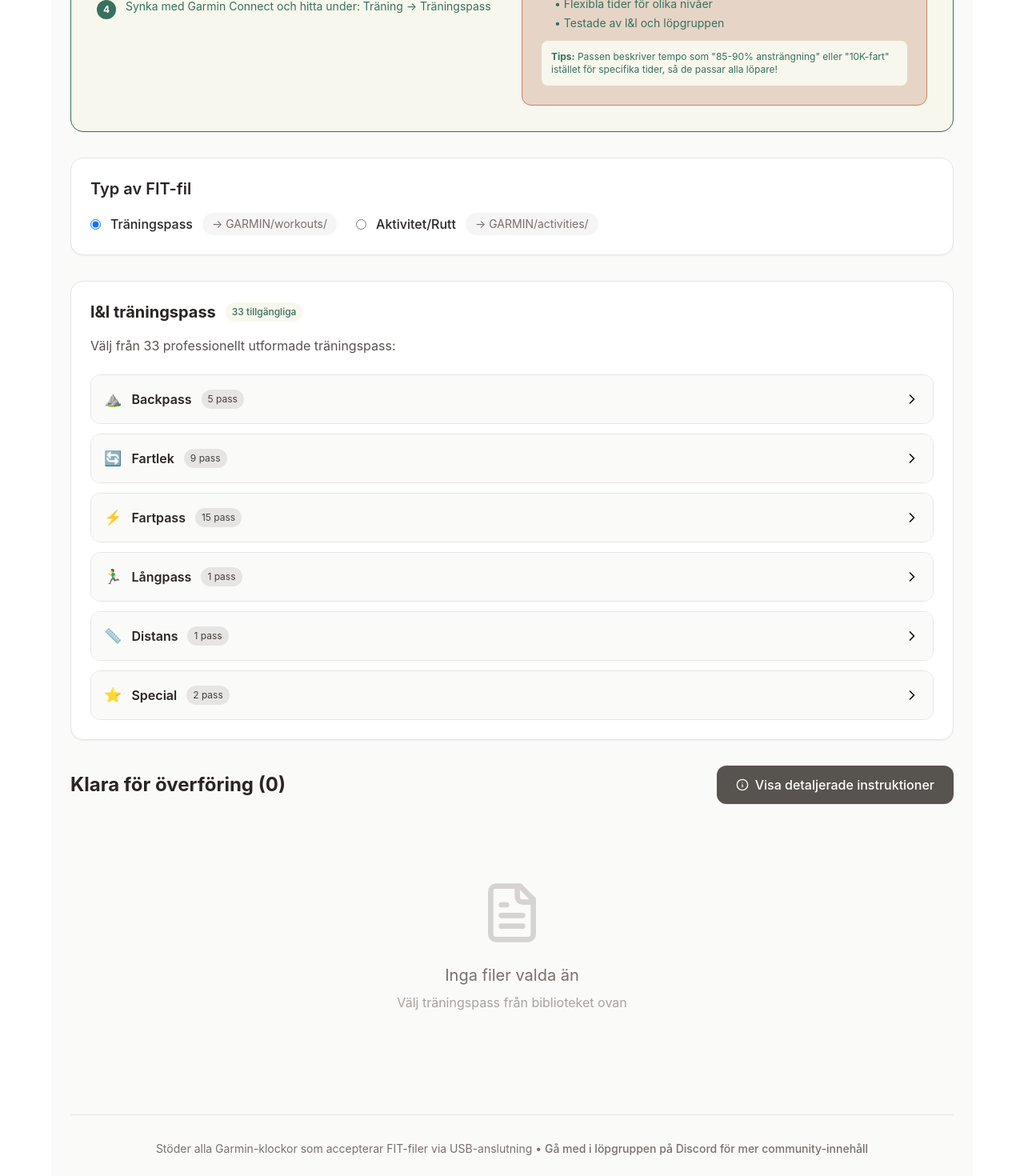
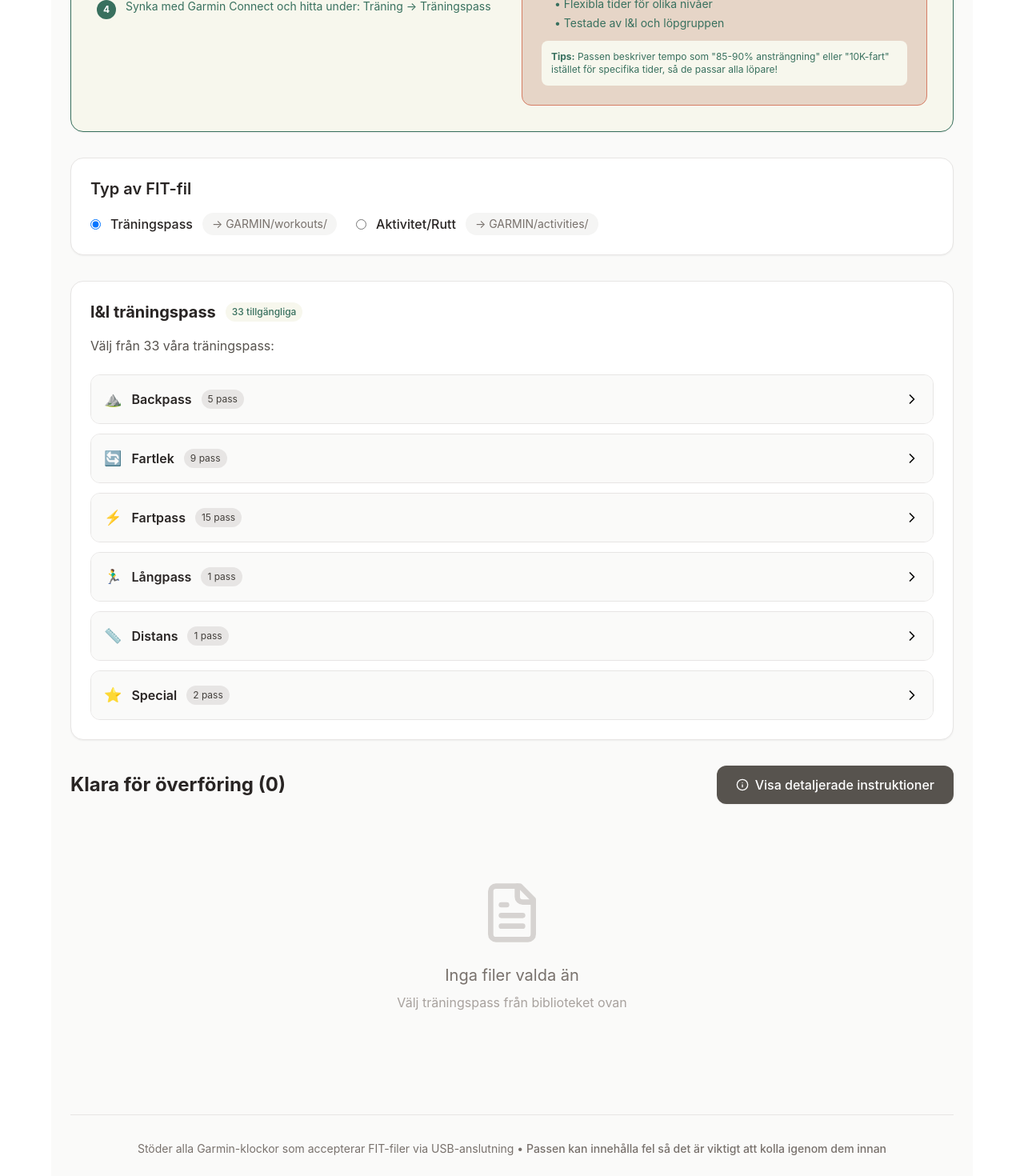
Before and after one commit to sestoltzf/lopning-livet-fit-manager, a React (Create React App) app: page / in a window 1280 px wide. Shown: the part 485-1955 px from the top of the page at 80% size. Built offline with nearby package versions, Linux system fonts and the light colour scheme.

Commit message:
text update 2

```diff
--- a/src/App.js
+++ b/src/App.js
@@ -495,7 +495,7 @@ const GarminFitManager = () => {
               {getAllWorkouts().length} tillgängliga
             </span>
           </div>
-          <p className="text-stone-600 mb-6">Välj från {getAllWorkouts().length} professionellt utformade träningspass:</p>
+          <p className="text-stone-600 mb-6">Välj från {getAllWorkouts().length} våra träningspass:</p>
 
           <div className="space-y-3">
             {Object.entries(categories).map(([categoryKey, category]) => {
@@ -690,7 +690,7 @@ const GarminFitManager = () => {
       <div className="mt-16 pt-8 border-t border-stone-200 text-center text-stone-500">
         <p className="text-sm">
           Stöder alla Garmin-klockor som accepterar FIT-filer via USB-anslutning •
-          <span className="font-medium"> Gå med i löpgruppen på Discord för mer community-innehåll</span>
+          <span className="font-medium"> Passen kan innehålla fel så det är viktigt att kolla igenom dem innan</span>
         </p>
       </div>
     </div>
```
